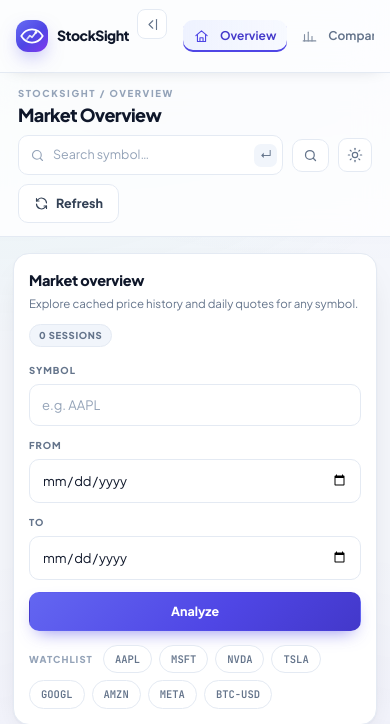
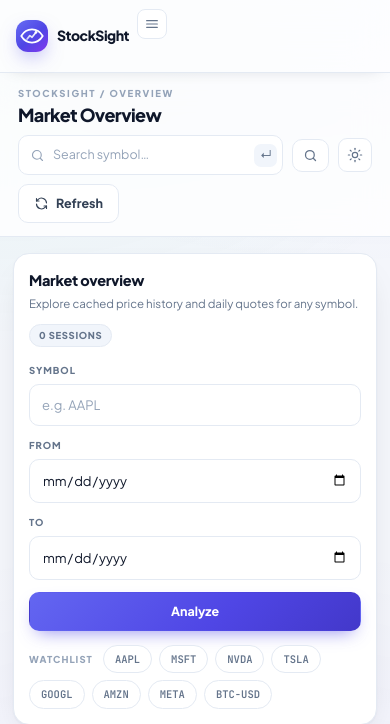
Before and after one commit to Ansari-Maaz/StockSight, a Django app: page /dashboard/ in a window 390 px wide. Shown: the top 724 px of the page. Run offline with Django 3.2, Linux system fonts and the light colour scheme; data that the repository does not hold is empty.

Commit message:
fix: improve small-screen navigation and hero layout
Compact the landing hero so the primary CTA is visible on 320px phones, and replace the clipped horizontal dashboard nav on small phones with a hamburger dropdown that closes after navigation.

```diff
--- a/StockPricePredictionApp/template/base.html
+++ b/StockPricePredictionApp/template/base.html
@@ -49,6 +49,7 @@
                 aria-label="Collapse sidebar" aria-expanded="true" title="Collapse sidebar">
           <svg class="icon-collapse" viewBox="0 0 24 24" aria-hidden="true"><path d="m14 6-6 6 6 6"/><path d="M20 4v16"/></svg>
           <svg class="icon-expand" viewBox="0 0 24 24" aria-hidden="true"><path d="m10 6 6 6-6 6"/><path d="M4 4v16"/></svg>
+          <svg class="icon-menu" viewBox="0 0 24 24" aria-hidden="true"><path d="M4 7h16"/><path d="M4 12h16"/><path d="M4 17h16"/></svg>
         </button>
       </div>
 
--- a/static/css/app.css
+++ b/static/css/app.css
@@ -204,6 +204,7 @@ body {
 }
 .sidebar-toggle svg { width: 15px; height: 15px; }
 .sidebar-toggle .icon-expand { display: none; }
+.sidebar-toggle .icon-menu { display: none; }
 .sidebar-toggle:hover { color: var(--primary); background: var(--primary-soft); border-color: var(--primary-line); }
 .brand-mark {
   display: block;
@@ -892,6 +893,17 @@ code { font-family: var(--mono); font-size: .92em; color: var(--primary-dark); }
   .local-banner { flex-direction: column; align-items: flex-start; gap: 8px; }
   .cmd-trigger span { display: none; }
   .cmd-panel { width: calc(100% - 20px); }
+  .sidebar-toggle .icon-collapse, .sidebar-toggle .icon-expand { display: none; }
+  .sidebar-toggle .icon-menu { display: block; }
+  .sidebar-toggle svg { width: 18px; height: 18px; }
+  .sidebar-nav { display: none; }
+  .mobile-nav-open .sidebar-nav {
+    display: grid; grid-template-columns: repeat(2, minmax(0, 1fr)); gap: 4px;
+    position: absolute; top: 100%; left: 0; right: 0; z-index: 50;
+    padding: 10px 14px 14px; background: var(--surface);
+    border-bottom: 1px solid var(--border); box-shadow: var(--shadow);
+  }
+  .mobile-nav-open .nav-link { width: 100%; padding: 10px 11px; }
   .chart-wrap { height: 270px; }
   .chart-wrap-lg { height: 300px; }
   .chart-wrap-sm { height: 180px; }
--- a/static/js/app.js
+++ b/static/js/app.js
@@ -664,6 +664,13 @@
   function syncSidebarButton() {
     var btn = document.getElementById('sidebarToggle');
     if (!btn) { return; }
+    if (window.matchMedia('(max-width: 600px)').matches) {
+      var open = document.body.classList.contains('mobile-nav-open');
+      btn.setAttribute('aria-label', open ? 'Close navigation menu' : 'Open navigation menu');
+      btn.setAttribute('aria-expanded', open ? 'true' : 'false');
+      btn.setAttribute('title', 'Navigation menu');
+      return;
+    }
     var collapsed = document.documentElement.classList.contains('sidebar-collapsed');
     var label = collapsed ? 'Expand sidebar' : 'Collapse sidebar';
     btn.setAttribute('aria-label', label);
@@ -676,11 +683,32 @@
     var btn = document.getElementById('sidebarToggle');
     if (!btn) { return; }
     btn.addEventListener('click', function () {
+      if (window.matchMedia('(max-width: 600px)').matches) {
+        var open = document.body.classList.toggle('mobile-nav-open');
+        syncSidebarButton();
+        return;
+      }
       var root = document.documentElement;
       root.classList.toggle('sidebar-collapsed');
       try {
         localStorage.setItem('mm-sidebar', root.classList.contains('sidebar-collapsed') ? 'collapsed' : 'expanded');
       } catch (e) {}
+      syncSidebarButton();
+    });
+
+    document.querySelectorAll('.sidebar-nav .nav-link').forEach(function (link) {
+      link.addEventListener('click', function () {
+        if (window.matchMedia('(max-width: 600px)').matches) {
+          document.body.classList.remove('mobile-nav-open');
+          syncSidebarButton();
+        }
+      });
+    });
+
+    window.addEventListener('resize', function () {
+      if (!window.matchMedia('(max-width: 600px)').matches) {
+        document.body.classList.remove('mobile-nav-open');
+      }
       syncSidebarButton();
     });
   }
```
Also changed, not shown: static/css/landing.css (+7 -6 lines).
